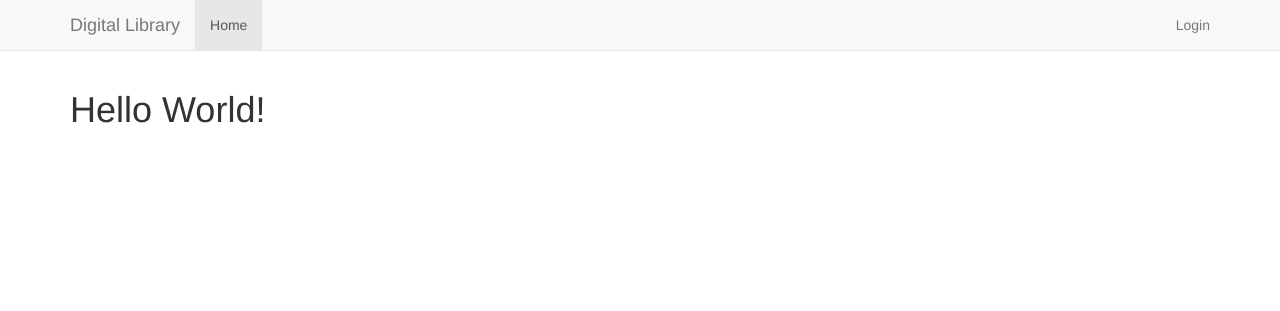
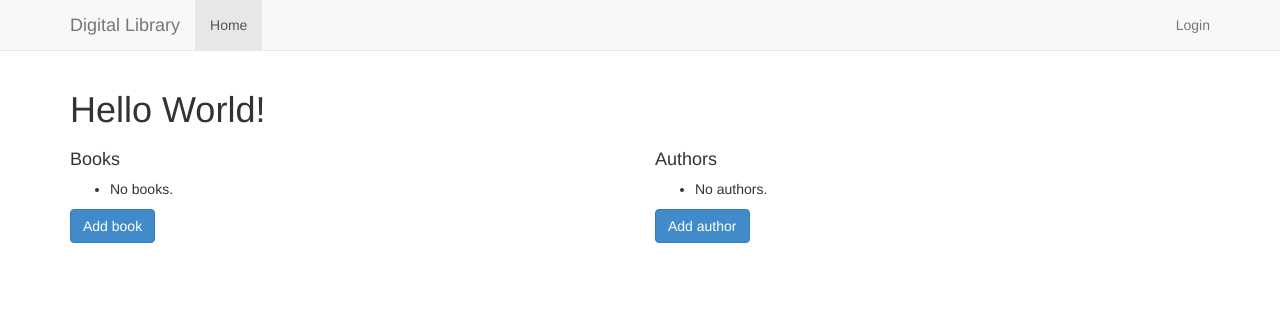
Before and after one commit to denysbutenko/digital-library, a Flask app: page / in a window 1280 px wide. Shown: the top 311 px of the page. Run offline with Flask 2, Linux system fonts and the light colour scheme; some libraries are stand-ins or nearby versions.

Commit message:
Add view for add authors and books. And show all authors and books from db.

```diff
--- a/app.py
+++ b/app.py
@@ -43,6 +43,18 @@
 @app.route('/')
 def index():
     return render_template('index.html')
+    authors = Author.query.all()
+    books = Book.query.all()
+
+    return render_template('index.html', authors=authors, books=books)
+
+@app.route('/add_book', methods=['GET', 'POST'])
+def add_book():
+    return render_template('add_book.html')
+
+@app.route('/add_author', methods=['GET', 'POST'])
+def add_author():
+    return render_template('add_author.html')
 
 
 @app.route('/login', methods=['GET', 'POST'])
--- /dev/null
+++ b/templates/add_author.html
@@ -0,0 +1,5 @@
+{% extends 'base.html' %}
+
+{% block content %}
+  <h1>Add author.</h1>
+{% endblock %}
--- /dev/null
+++ b/templates/add_book.html
@@ -0,0 +1,5 @@
+{% extends 'base.html' %}
+
+{% block content %}
+  <h1>Add book.</h1>
+{% endblock %}
--- a/templates/index.html
+++ b/templates/index.html
@@ -2,4 +2,28 @@
 
 {% block content %}
   <h1>Hello World!</h1>
+  <div class="row">
+    <div class="col-sm-6">
+      <h4>Books</h4>
+      <ul>
+        {% for book in books %}
+          <li>{{ book.name }}</li>
+        {% else %}
+          <li>No books.</li>
+        {% endfor %}
+      </ul>
+      <a href="{{ url_for('add_book') }}" class="btn btn-primary">Add book</a>
+    </div>
+    <div class="col-sm-6">
+      <h4>Authors</h4>
+      <ul>
+        {% for author in authors %}
+          <li>{{ author.fullname }}</li>
+        {% else %}
+          <li>No authors.</li>
+        {% endfor %}
+      </ul>
+      <a href="{{ url_for('add_author') }}" class="btn btn-primary">Add author</a>
+    </div>
+  </div>
 {% endblock %}
```
